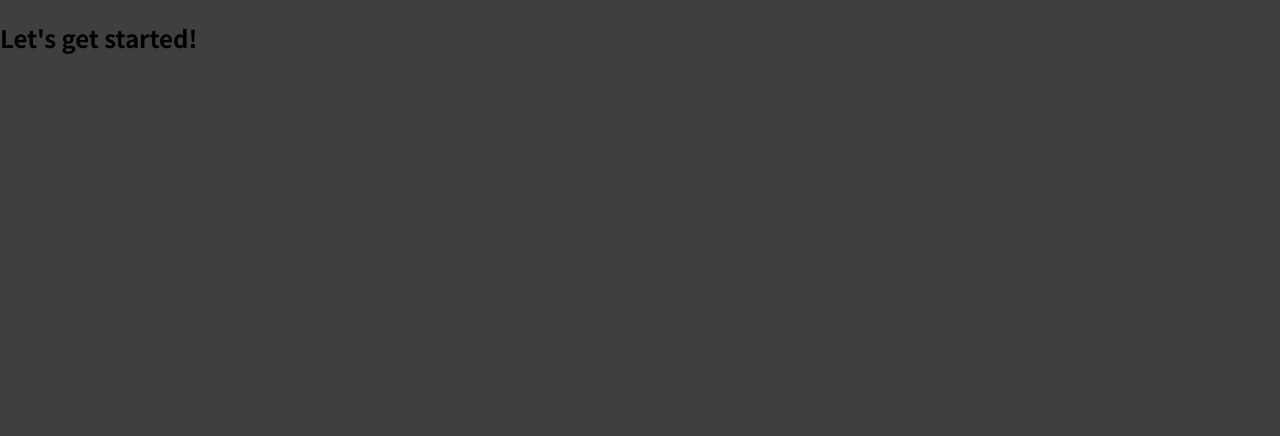
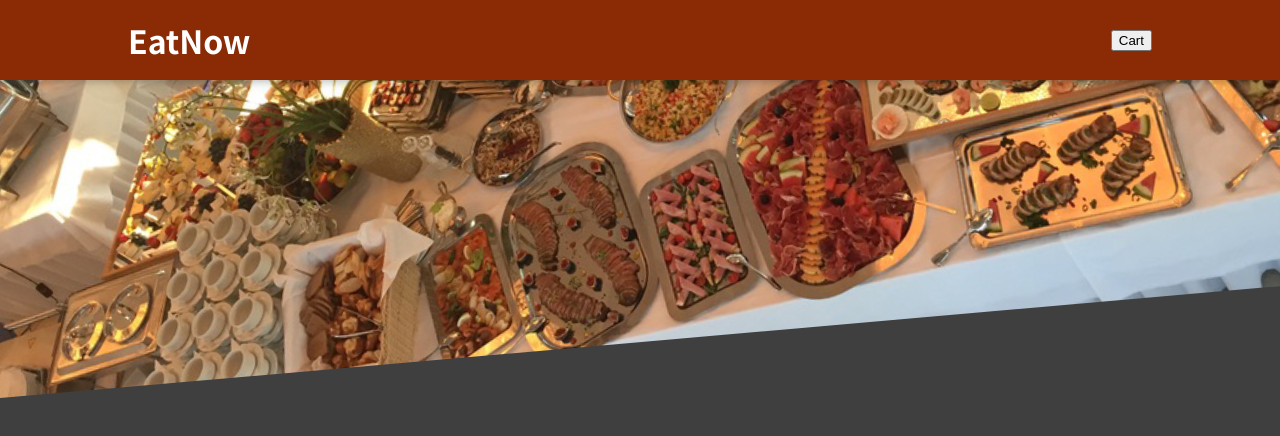
Before and after one commit to GururajChadaga/eatnow, a React (Create React App) app: page / in a window 1280 px wide. Shown: the top 436 px of the page. Built offline with nearby package versions, Linux system fonts and the light colour scheme.

Commit message:
Added Header component

```diff
--- a/src/App.js
+++ b/src/App.js
@@ -1,8 +1,11 @@
+import { Fragment } from 'react';
+import Header from './components/Layout/Header';
+
 function App() {
   return (
-    <div>
-      <h2>Let's get started!</h2>
-    </div>
+    <Fragment>
+      <Header />
+    </Fragment>
   );
 }
 
--- /dev/null
+++ b/src/components/Layout/Header.js
@@ -0,0 +1,19 @@
+import { Fragment } from 'react';
+import meals from '../../assets/meals.jpg'
+import classes from './Header.module.css'
+
+const Header = (props) => {
+  return (
+    <Fragment>
+      <header className={classes.header}>
+        <h1>EatNow</h1>
+        <button>Cart</button>
+      </header>
+      <div className={classes['main-image']}>
+        <img src={meals} alt='A table full of delicious meals'/>
+      </div>
+    </Fragment>
+  );
+};
+
+export default Header;
--- /dev/null
+++ b/src/components/Layout/Header.module.css
@@ -0,0 +1,29 @@
+.header {
+  position: fixed;
+  top: 0;
+  left: 0;
+  width: 100%;
+  height: 5rem;
+  background-color: #8a2b06;
+  color: white;
+  display: flex;
+  justify-content: space-between;
+  align-items: center;
+  padding: 0 10%;
+  box-shadow: 0 2px 8px rgba(0, 0, 0, 0.25);
+  z-index: 10;
+}
+
+.main-image {
+  width: 100%;
+  height: 25rem;
+  z-index: 0;
+  overflow: hidden;
+}
+
+.main-image img {
+  width: 110%;
+  height: 100%;
+  object-fit: cover;
+  transform: rotateZ(-5deg) translateY(-4rem) translateX(-1rem);
+}
```
Also changed, not shown: src/assets/meals.jpg (added).
